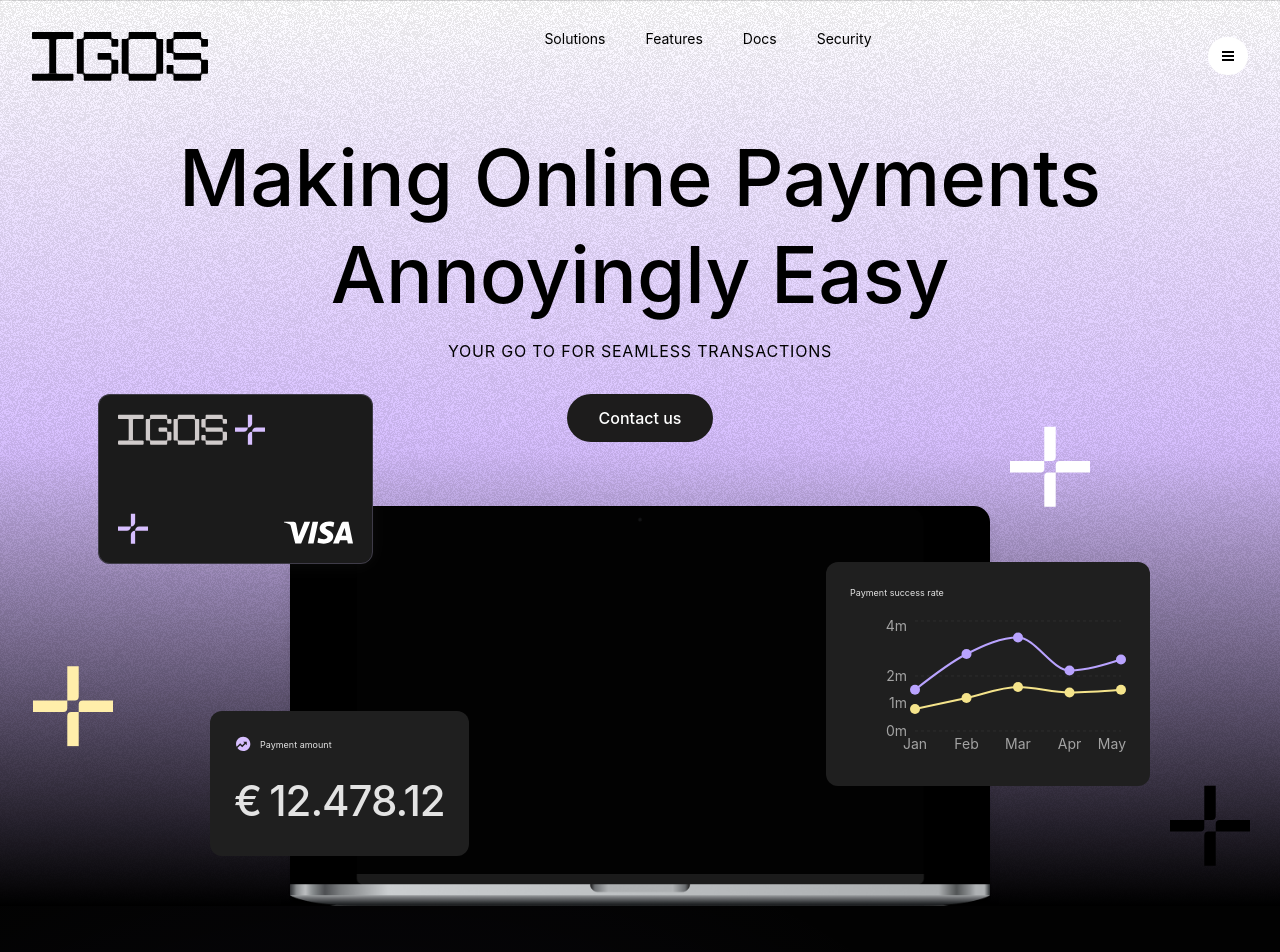
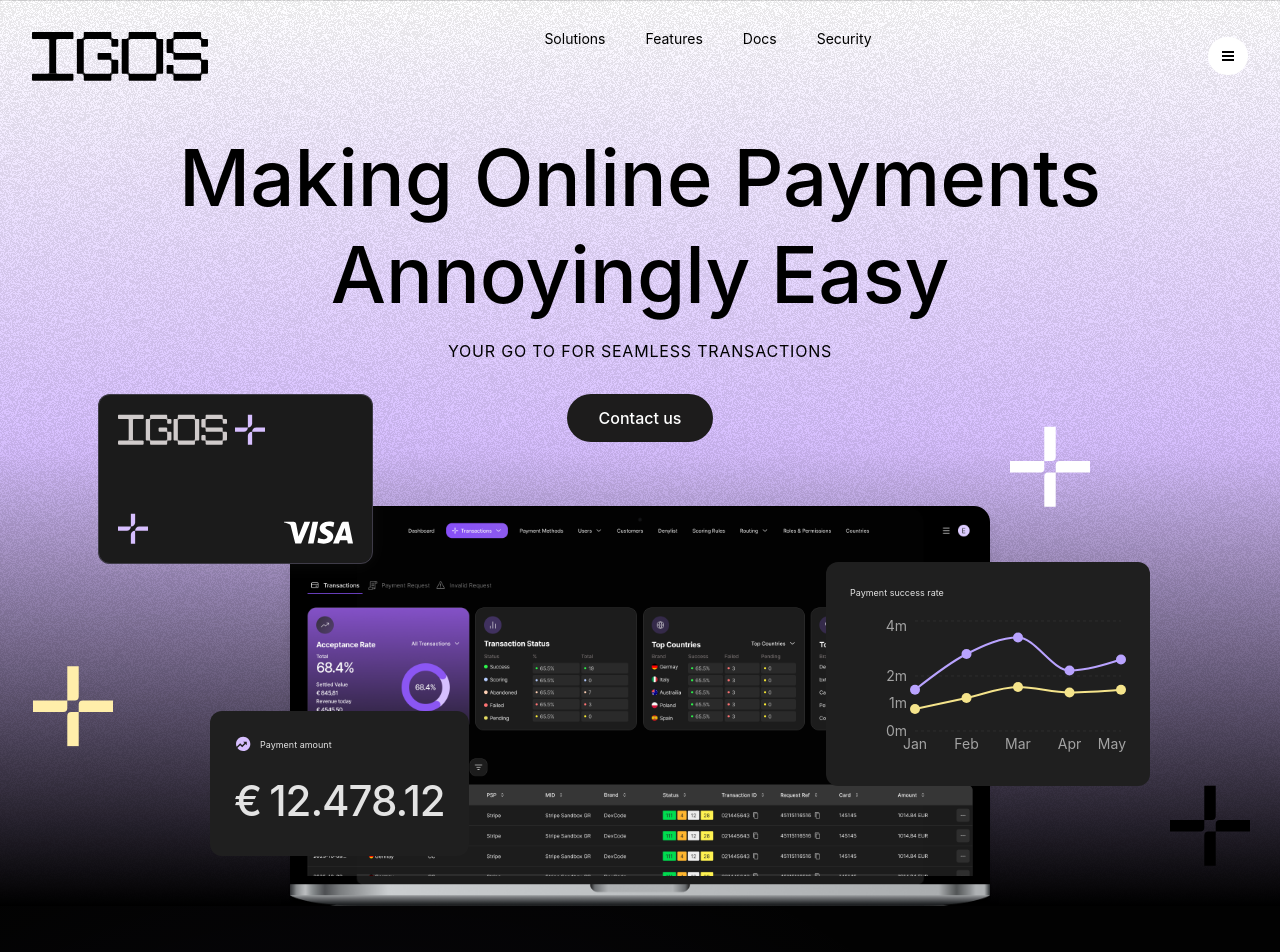
Before and after one commit to CloudDreamXX/igos-lp, a React (Vite) app: page / in a window 1280 px wide. Shown: the top 952 px of the page. Built offline with nearby package versions, Linux system fonts and the light colour scheme.

Commit message:
laptop image

```diff
--- a/src/app/providers/router/router.ts
+++ b/src/app/providers/router/router.ts
@@ -2,6 +2,7 @@
 import { createElement } from 'react';
 import { HomePage } from '../../../pages/HomePage';
 import { Dashboard } from '../../../pages/Dashboard';
+import { TermsOfUse } from '../../../pages/TermsOfUse';
 
 export const routes: RouteObject[] = [
   {
@@ -9,4 +10,5 @@
     element: createElement(HomePage),
   },
   { path: '/dashboard', element: createElement(Dashboard) },
+  { path: '/terms-of-use', element: createElement(TermsOfUse) },
 ];
--- /dev/null
+++ b/src/pages/TermsOfUse/index.tsx
@@ -0,0 +1,5 @@
+export const TermsOfUse = () => {
+    return (
+        <div></div>
+    );
+}
--- a/src/widgets/Footer/index.tsx
+++ b/src/widgets/Footer/index.tsx
@@ -24,7 +24,7 @@
                 </a>
               </li>
               <li>
-                <a href="#" className="hover:underline">
+                <a href="/terms-of-use" className="hover:underline">
                   Terms and Conditions
                 </a>
               </li>
--- a/src/widgets/HeroSection/index.tsx
+++ b/src/widgets/HeroSection/index.tsx
@@ -62,6 +62,7 @@
       <div className="relative mt-16 flex justify-center">
         <div className="w-[268px] md:w-[700px] md:h-[400px] bg-black rounded-2xl shadow-lg relative">
           <img src="/assets/img/laptop.png" alt="Laptop Frame" className="w-[800px] h-auto" />
+          <img src="/assets/img/dashboard.png" alt="Dashboard" className="w-[800px] h-[360px] object-cover absolute top-[10px] object-top" />
           <div className="absolute z-20 -top-24 md:-top-28 -left-32 md:-left-48 scale-30 md:scale-100">
             <IgosCard />
           </div>
```
Also changed, not shown: public/assets/img/dashboard.png (added).
